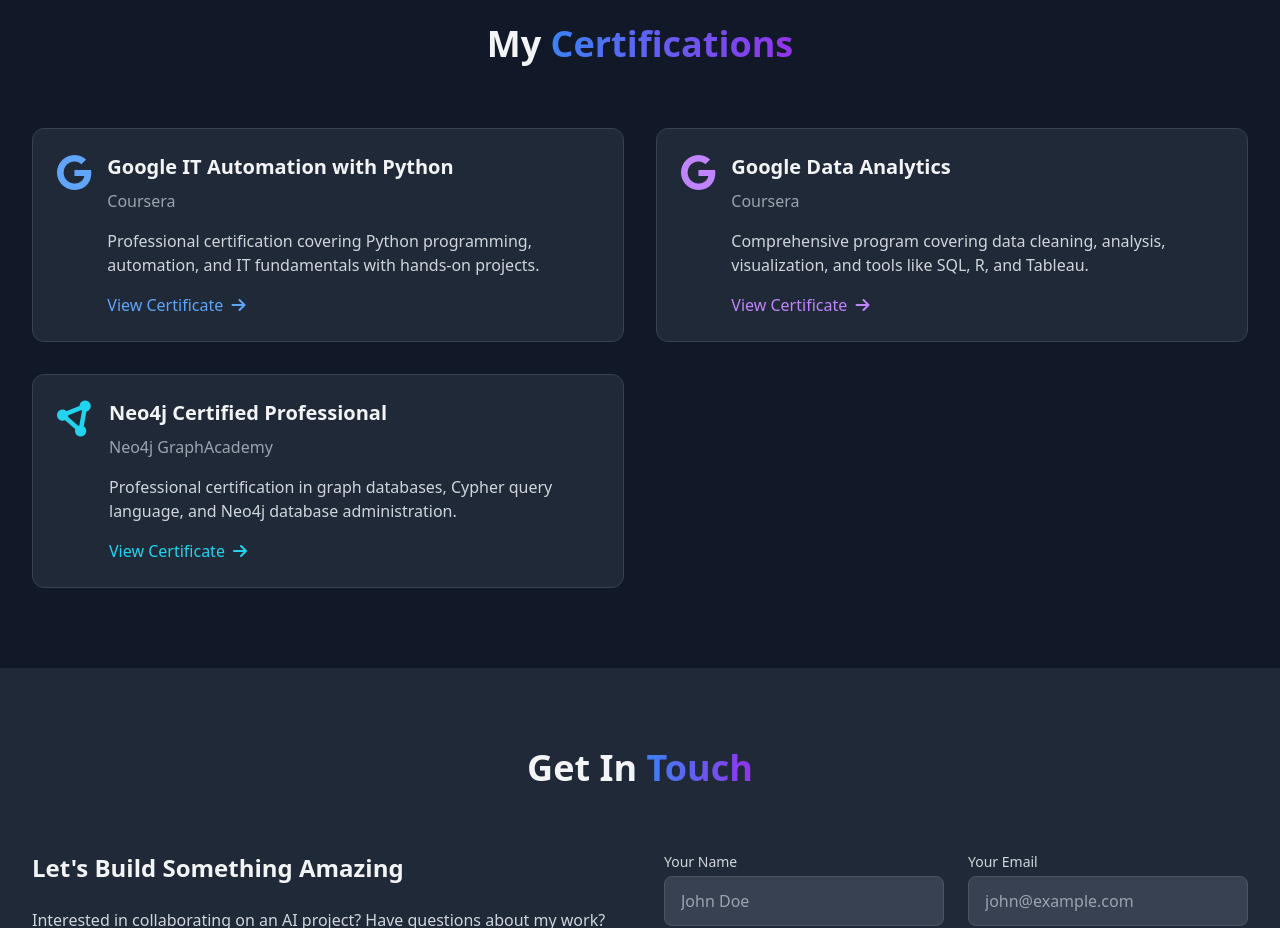
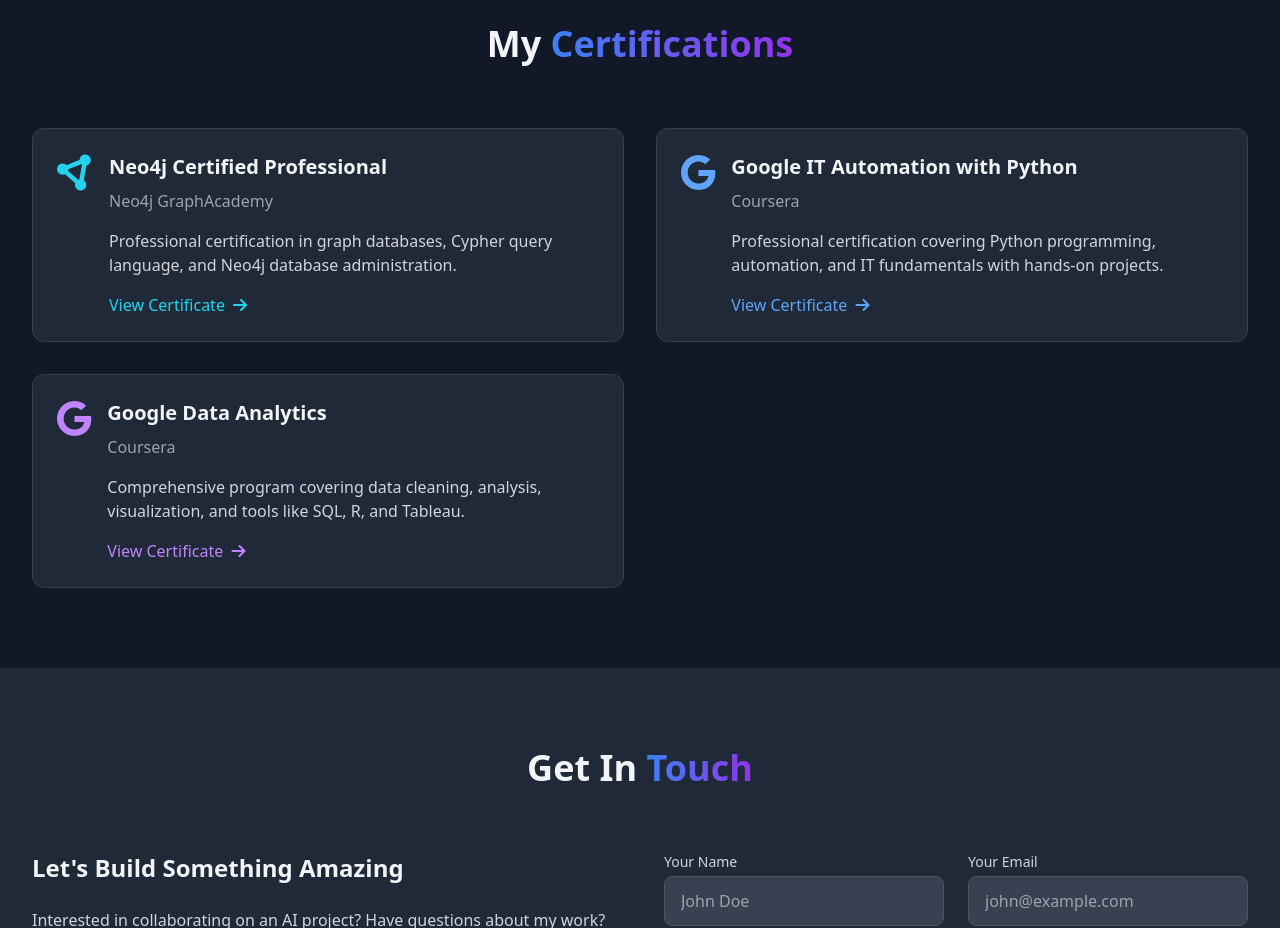
Before and after one commit to Abhishek-Handibag/Portfolio, a React (Vite) app: page / in a window 1280 px wide. Shown: the part 4160-5088 px from the top of the page. Built offline with nearby package versions, Linux system fonts and the light colour scheme.

Commit message:
feat: update Certifications component to include Neo4j Certified Professional

```diff
--- a/src/components/Sections/Certifications.tsx
+++ b/src/components/Sections/Certifications.tsx
@@ -9,6 +9,14 @@
 
 const Certifications = () => {
   const certifications: Certification[] = [
+    {
+        icon: "circle-nodes",
+        iconClass: "fas",
+        color: "cyan",
+        title: "Neo4j Certified Professional",
+        provider: "Neo4j GraphAcademy",
+        description: "Professional certification in graph databases, Cypher query language, and Neo4j database administration."
+    },
     {
       icon: "google",
       color: "blue",
@@ -22,14 +30,6 @@
         title: "Google Data Analytics",
         provider: "Coursera",
         description: "Comprehensive program covering data cleaning, analysis, visualization, and tools like SQL, R, and Tableau."
-    },
-    {
-        icon: "circle-nodes",
-        iconClass: "fas",
-        color: "cyan",
-        title: "Neo4j Certified Professional",
-        provider: "Neo4j GraphAcademy",
-        description: "Professional certification in graph databases, Cypher query language, and Neo4j database administration."
     },
   ]
 
```
